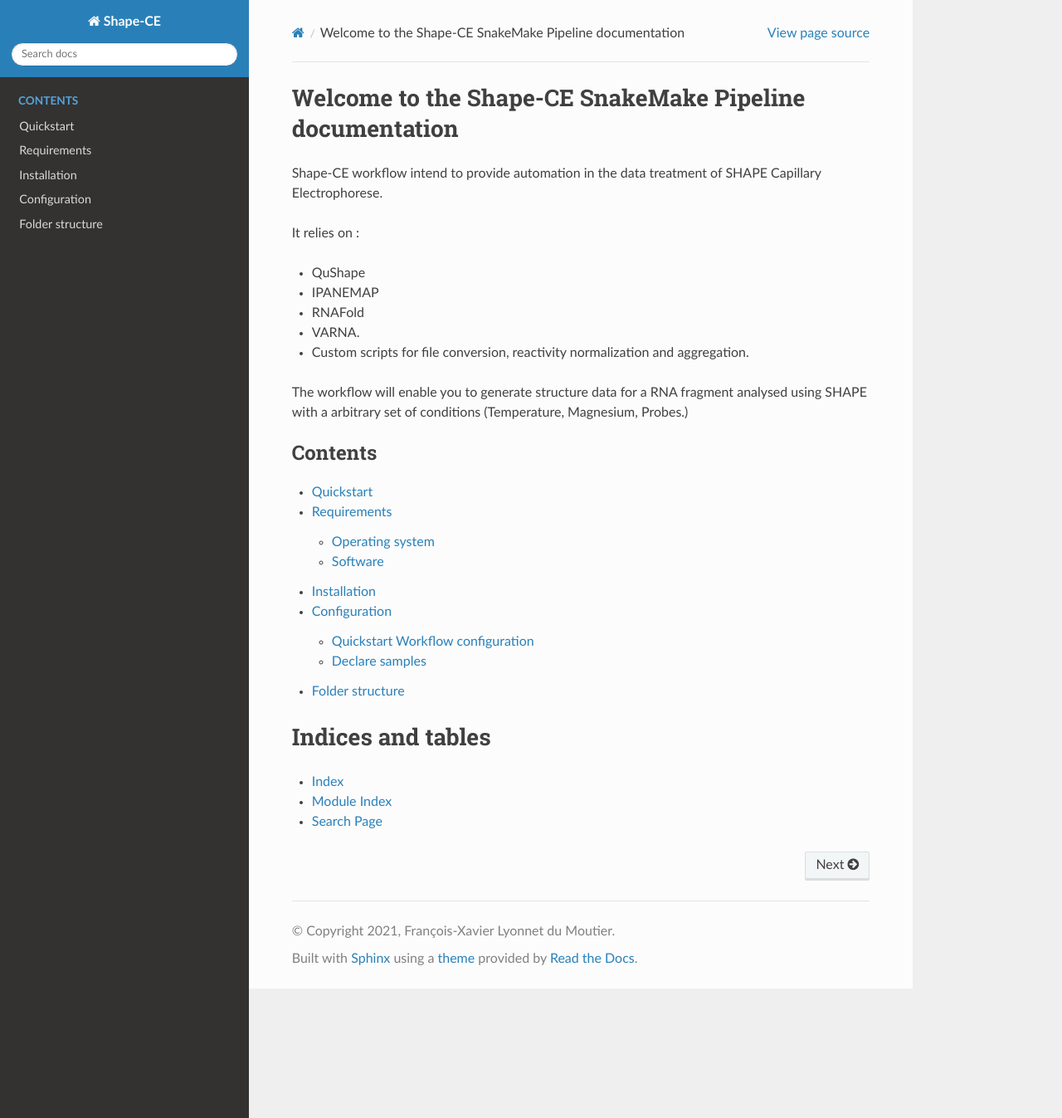
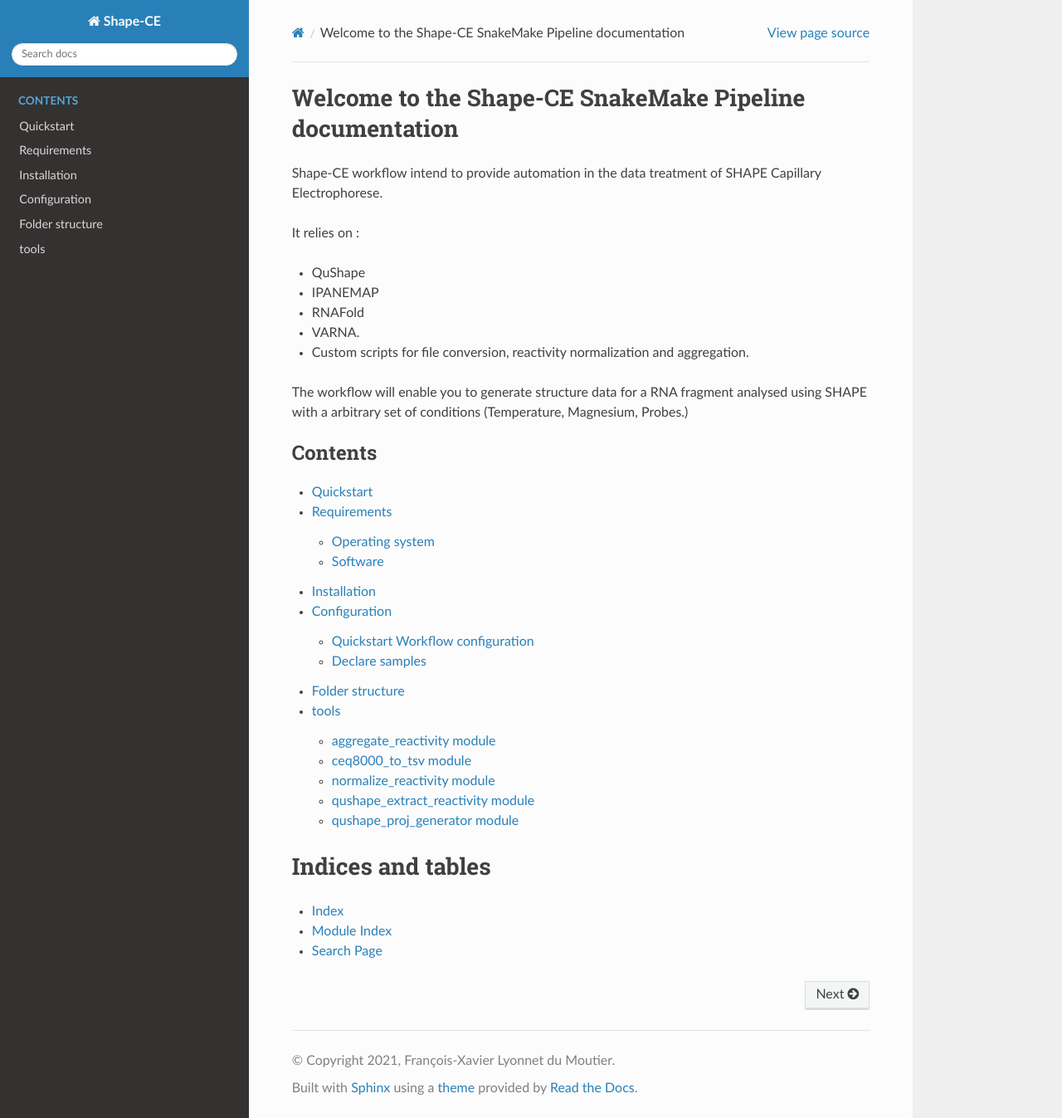
Before and after one commit to Sargueil-CiTCoM/ipasuite, a Sphinx documentation site: the page built from workflow/docs/source/index.md, in a window 1280 px wide and 1347 px high. Shown: the whole window at 83% size. Built offline with Sphinx 7.4.7 and the Read the Docs theme 2.0.0, drawn with Linux system fonts in a browser that asks for light colours.

Commit message:
:memo: Added tools code documentation

```diff
--- /dev/null
+++ b/workflow/docs/source/aggregate_reactivity.rst
@@ -0,0 +1,7 @@
+aggregate\_reactivity module
+============================
+
+.. automodule:: aggregate_reactivity
+   :members:
+   :undoc-members:
+   :show-inheritance:
--- /dev/null
+++ b/workflow/docs/source/ceq8000_to_tsv.rst
@@ -0,0 +1,7 @@
+ceq8000\_to\_tsv module
+=======================
+
+.. automodule:: ceq8000_to_tsv
+   :members:
+   :undoc-members:
+   :show-inheritance:
--- a/workflow/docs/source/conf.py
+++ b/workflow/docs/source/conf.py
@@ -14,7 +14,8 @@
 import sys
 
 sys.path.insert(0, os.path.abspath("../../../"))
-
+sys.path.insert(0, os.path.abspath("../../scripts/tools"))
+print(sys.path)
 
 # -- Project information -----------------------------------------------------
 
@@ -28,7 +29,12 @@
 # Add any Sphinx extension module names here, as strings. They can be
 # extensions coming with Sphinx (named 'sphinx.ext.*') or your custom
 # ones.
-extensions = ["myst_parser"]
+extensions = [
+    "myst_parser",
+    "sphinx.ext.autodoc",
+    "sphinx.ext.coverage",
+    "sphinx.ext.napoleon",
+]
 myst_enable_extensions = ["deflist"]
 
 # Add any paths that contain templates here, relative to this directory.
--- /dev/null
+++ b/workflow/docs/source/modules.rst
@@ -0,0 +1,11 @@
+tools
+=====
+
+.. toctree::
+   :maxdepth: 4
+
+   aggregate_reactivity
+   ceq8000_to_tsv
+   normalize_reactivity
+   qushape_extract_reactivity
+   qushape_proj_generator
--- /dev/null
+++ b/workflow/docs/source/normalize_reactivity.rst
@@ -0,0 +1,7 @@
+normalize\_reactivity module
+============================
+
+.. automodule:: normalize_reactivity
+   :members:
+   :undoc-members:
+   :show-inheritance:
--- /dev/null
+++ b/workflow/docs/source/qushape_extract_reactivity.rst
@@ -0,0 +1,7 @@
+qushape\_extract\_reactivity module
+===================================
+
+.. automodule:: qushape_extract_reactivity
+   :members:
+   :undoc-members:
+   :show-inheritance:
--- /dev/null
+++ b/workflow/docs/source/qushape_proj_generator.rst
@@ -0,0 +1,7 @@
+qushape\_proj\_generator module
+===============================
+
+.. automodule:: qushape_proj_generator
+   :members:
+   :undoc-members:
+   :show-inheritance:
```
Also changed, not shown: workflow/docs/source/configuration.md (+17 -4 lines), workflow/docs/source/index.md (+1 -0 lines).
